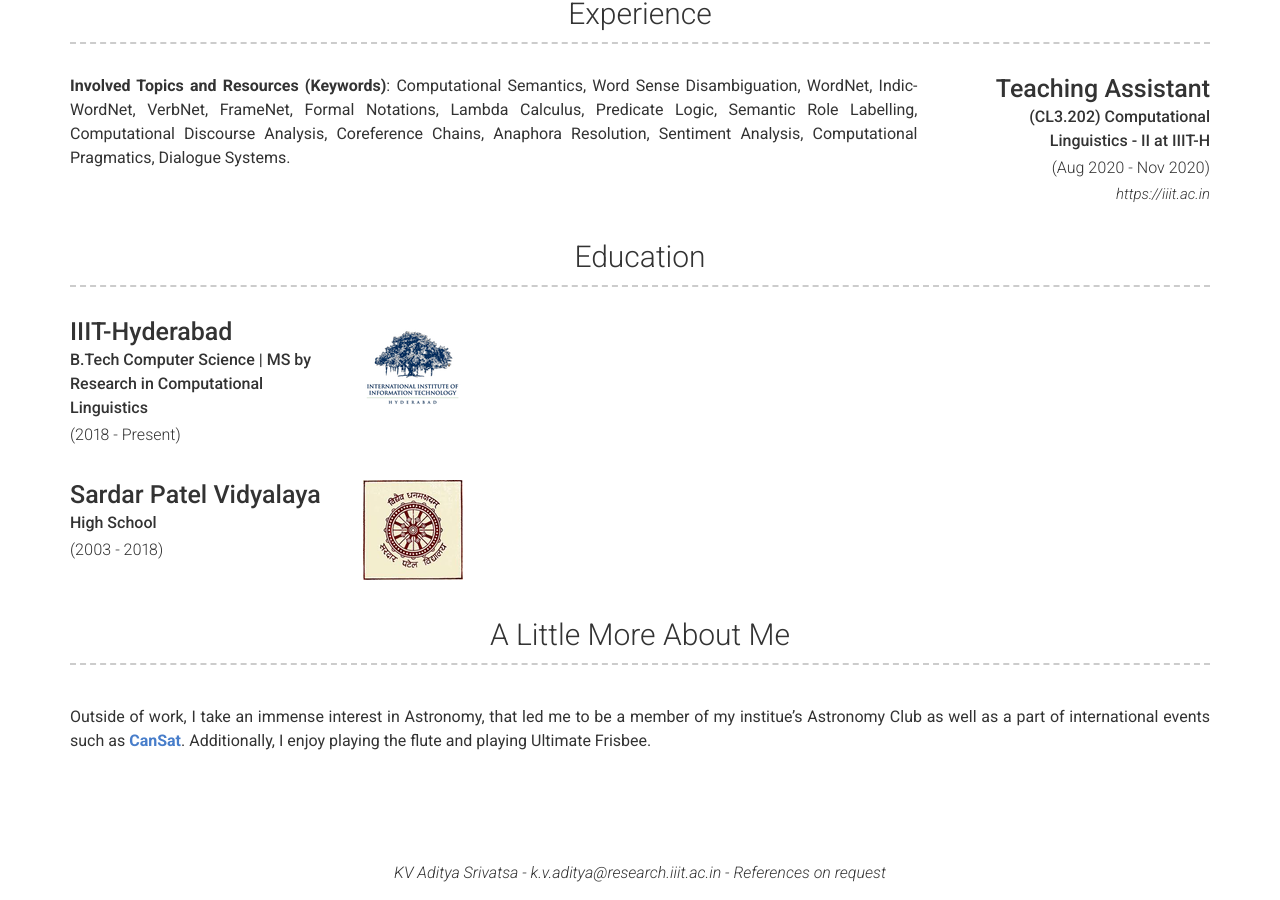
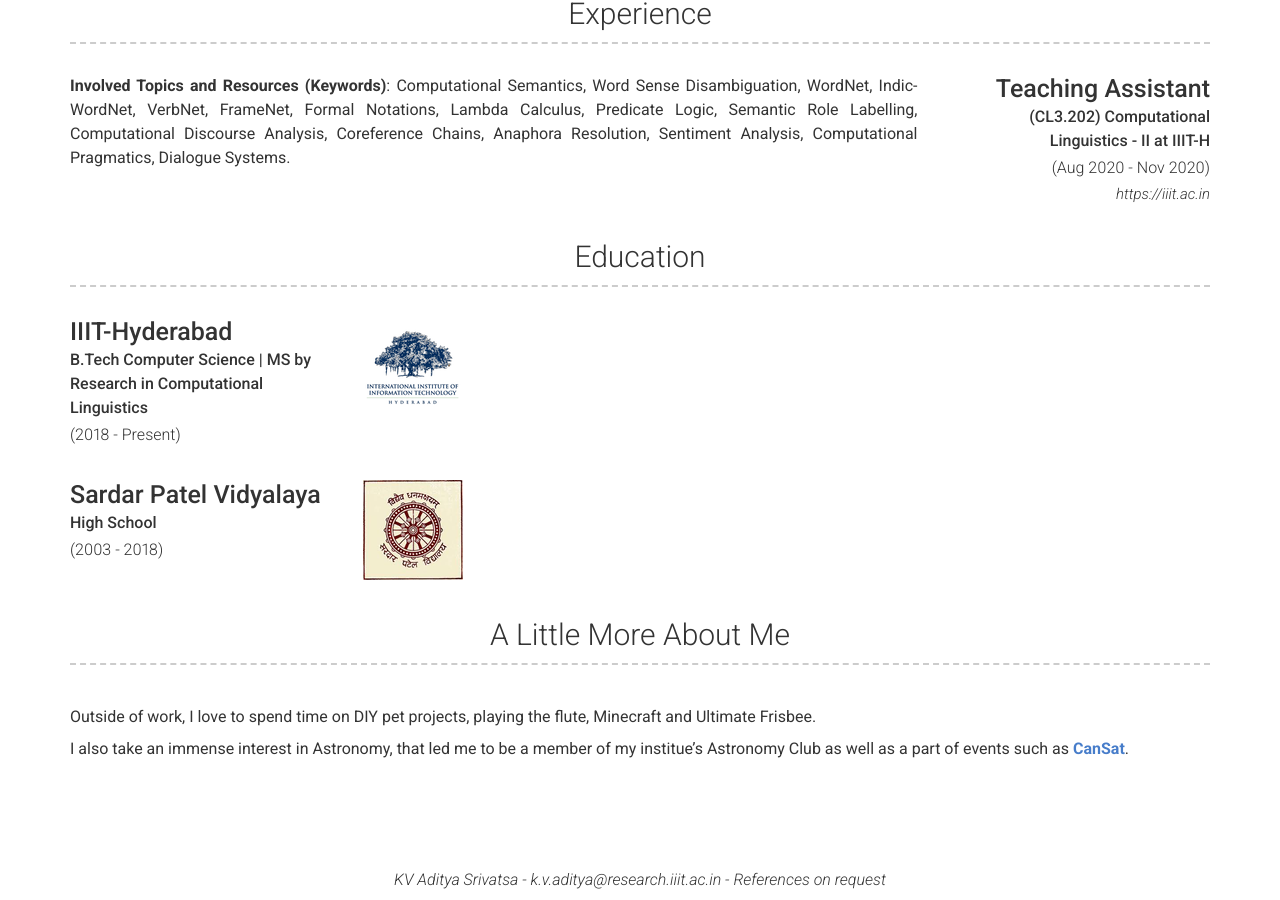
Before and after one commit to kvadityasrivatsa/kvadityasrivatsa.github.io, a Jekyll site: the page built from index.md, in a window 1280 px wide and 900 px high, scrolled down 1150 px. Built offline with Jekyll 4.4.1, drawn with Linux system fonts in a browser that asks for light colours; nearby versions of some CDN libraries.

Commit message:
Update _config.yml

```diff
--- a/_config.yml
+++ b/_config.yml
@@ -197,9 +197,12 @@ content:
   - title: A Little More About Me
     layout: text
     content: | # this will include new lines to allow paragraphs
-      Outside of work, I take an immense interest in Astronomy, that led me to be a member of my institue's Astronomy Club as well as
-      a part of international events such as [**CanSat**](http://www.cansatcompetition.com/). Additionally, I enjoy playing the flute
-      and playing Ultimate Frisbee.
+
+      Outside of work, I love to spend time on DIY pet projects, playing the flute, Minecraft and Ultimate Frisbee.
+
+      I also take an immense interest in Astronomy, that led me to be a member of my institue's Astronomy Club as well as
+      a part of events such as [**CanSat**](http://www.cansatcompetition.com/).
+
 
 # Footer
 footer_show_references: true
```
